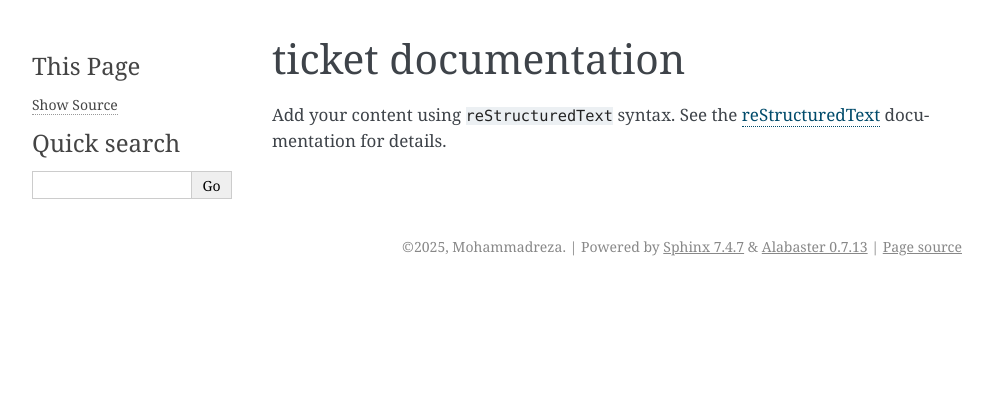
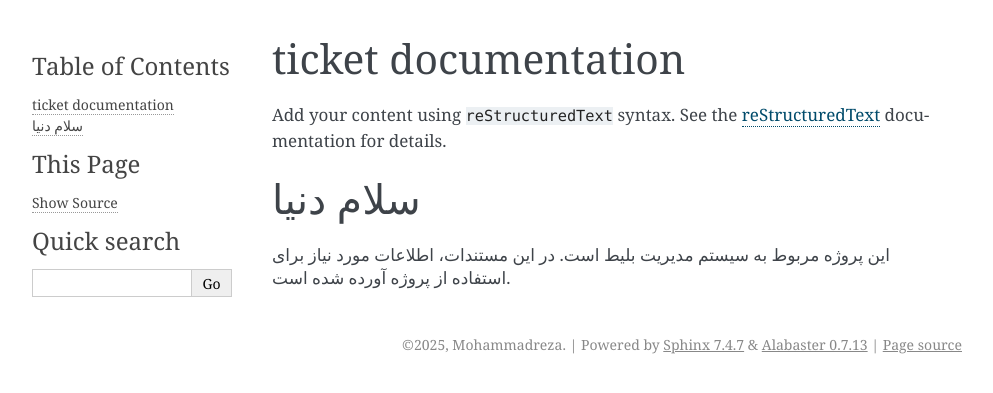
Before and after one commit to MR-Rahimi-BackEnd/ticket, a Sphinx documentation site: the page built from docs/index.rst, in a window 1280 px wide. Shown: the top 393 px of the page, without its empty margins (148-1141 px from the left). Built offline with Sphinx 7.4.7, drawn with Linux system fonts in a browser that asks for light colours.

Commit message:
Added documentation content

```diff
--- a/docs/index.rst
+++ b/docs/index.rst
@@ -14,3 +14,10 @@ documentation for details.
 .. toctree::
    :maxdepth: 2
    :caption: Contents:
+
+
+
+سلام دنیا
+=========
+
+این پروژه مربوط به سیستم مدیریت بلیط است. در این مستندات، اطلاعات مورد نیاز برای استفاده از پروژه آورده شده است.
```
